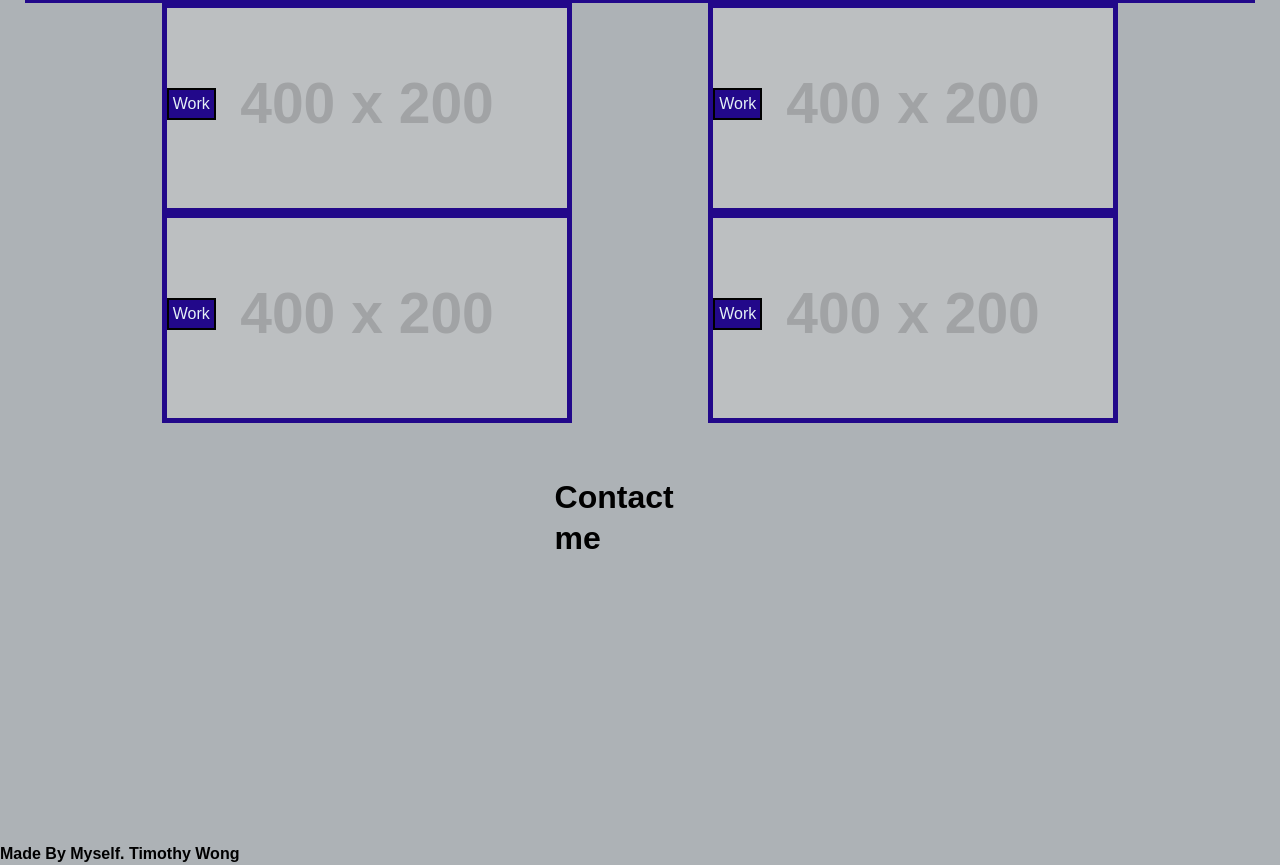
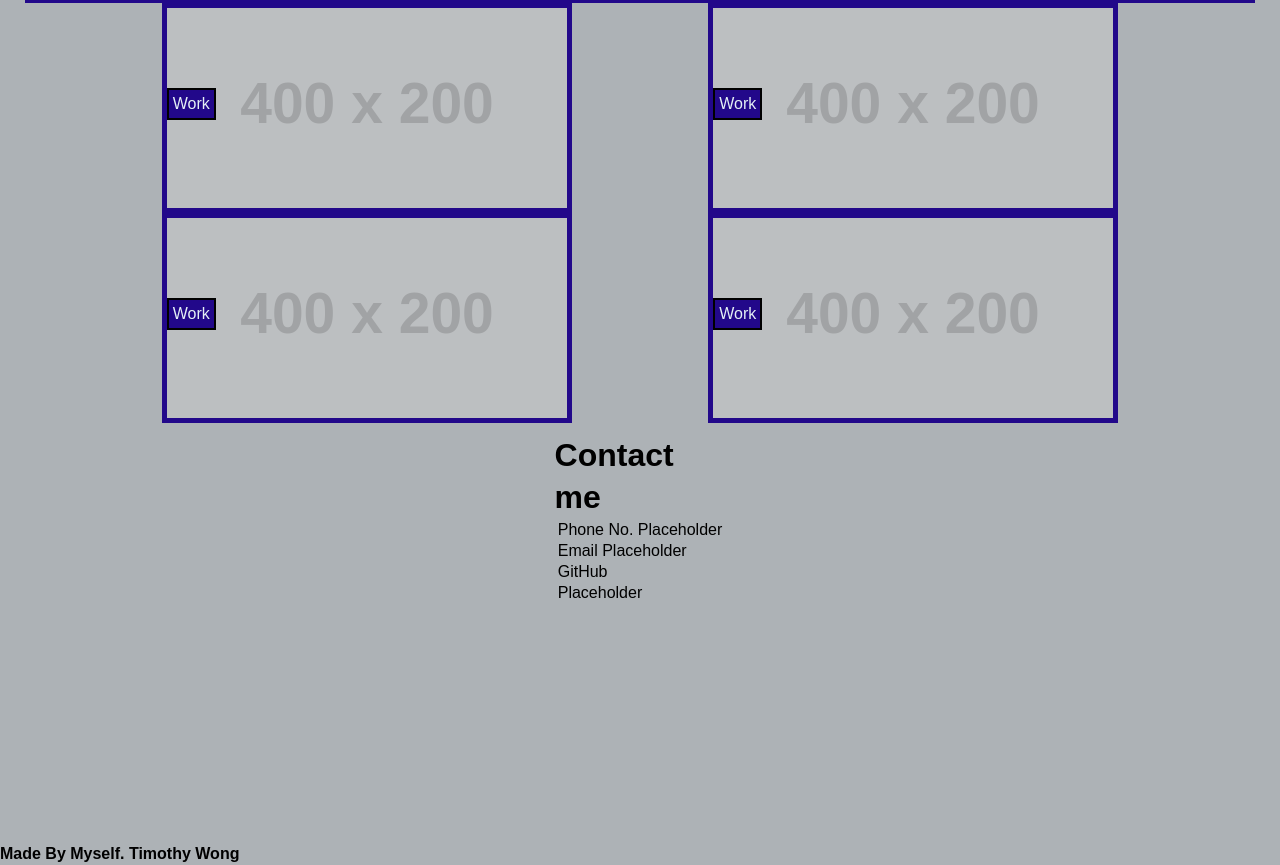
Before and after one commit to TMW93/portfolio, a plain HTML site: page index.html in a window 1280 px wide. Shown: the part 1289-2154 px from the top of the page. Drawn offline with Linux system fonts and the light colour scheme; placeholder pictures from the web are drawn by us.

Commit message:
added comments to css and updated contact me

```diff
--- a/index.html
+++ b/index.html
@@ -84,6 +84,12 @@
     <section>
       <div class="contact-me-container">
         <h2 id="contact-me">Contact me</h2>
+        <ul>
+          <li>Phone No. Placeholder</li>
+          <li>Email Placeholder</li>
+          <li>GitHub</li>
+          <li>Placeholder</li>
+        </ul>
       </div>
     </section>
   </main>
```
